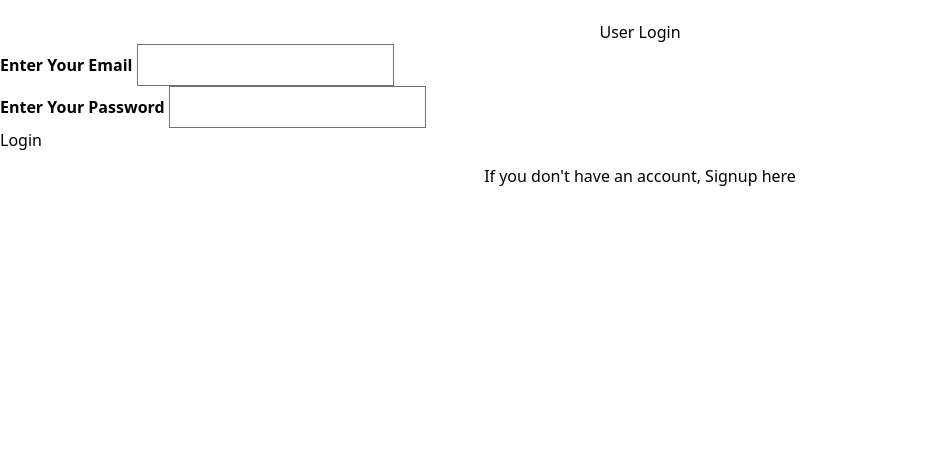
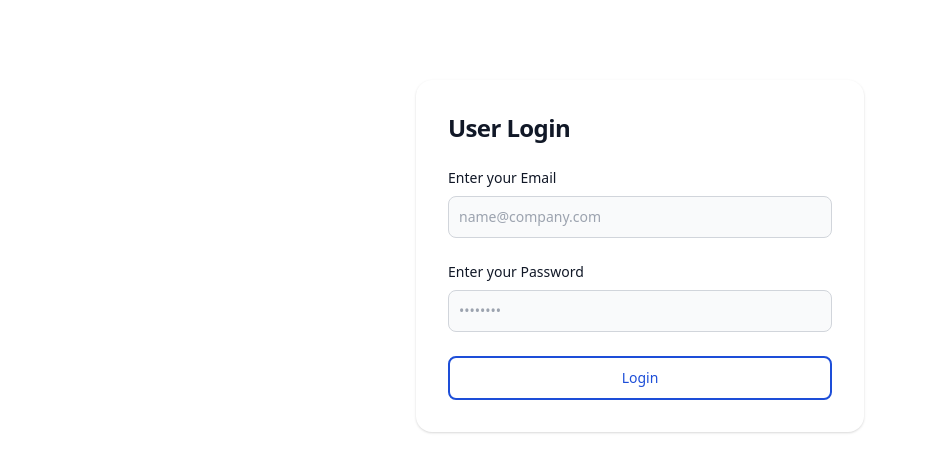
Before and after one commit to sammygojs/Flask_User_managementApp, a Flask app: page /user in a window 1280 px wide. Shown: the top 472 px of the page, without its empty margins (0-926 px from the left). Run offline with Flask 3, Linux system fonts and the light colour scheme; style sheets or scripts are compiled from the project's sources; some libraries are stand-ins or nearby versions.

Commit message:
fixed user login page

```diff
--- a/main.py
+++ b/main.py
@@ -349,13 +349,13 @@ def userDashboard():
         id=session.get('user_id')
         users=User().query.filter_by(id=id).first()
         if("asc" == request.args.get('sortBy')):
-            products=Product().query.order_by(asc(Product.price))
+            products=Product().query.order_by(asc(Product.price)).paginate(page=1,per_page=1)
             return render_template('user/dashboard.html',title="User Dashboard",users=users,productsList=products)
         if("desc" == request.args.get('sortBy')):
-            products=Product().query.order_by(desc(Product.price))
+            products=Product().query.order_by(desc(Product.price)).paginate(page=1,per_page=1)
             return render_template('user/dashboard.html',title="User Dashboard",users=users,productsList=products)
         else:
-            products=Product().query.all()
+            products=Product().query.paginate(page=1,per_page=1)
         return render_template('user/dashboard.html',title="User Dashboard",users=users,productsList=products)
 
 @app.route('/user',methods=["POST","GET"])
--- a/templates/user/index.html
+++ b/templates/user/index.html
@@ -1,49 +1,60 @@
 {% extends "user/layout.html" %}
 
 {% block content %}
-<!-- <div class="bg-image"
-     style="background-image: url('https://mdbootstrap.com/img/Photos/Others/images/76.jpg');
-            height: 100vh; "> -->
+<section class="dark:bg-gray-900">
 
-<div class="container my-5">
-    <div class="row justify-content-center">
-        <div class="col-md-6">
-            <!-- Project Logo
-            <div class="text-center mb-4">
-                <img src="{{ url_for('static', filename='SolarOffset.jpeg') }}" alt="Solar Offset Logo" class="img-fluid" style="max-width: 200px;">
-            </div> -->
 
-            <div class="card" style="border-radius: 5%;">
-                <h5 class="card-header text-center">User Login</h5>
-                <div class="card-body">
-                    {% with messages = get_flashed_messages(with_categories=true) %}
+    <div class="flex flex-col items-center justify-center px-6 py-8 mx-auto my-20 lg:py-0 ">
+
+        <!-- <a href="#" class="flex items-center mb-6 text-2xl font-semibold text-gray-900 dark:text-white">
+            <img class="w-8 h-8 mr-2" src="https://flowbite.s3.amazonaws.com/blocks/marketing-ui/logo.svg" alt="logo">
+            Flowbite
+        </a> -->
+        {% with messages=get_flashed_messages(with_categories=true) %}
             {% if messages %}
-                    {% for category, message in messages %}
-                    <div class="alert alert-{{ category }}">
-                        {{ message }}
+            {% for category,message in messages %}
+            <div class="alert alert-{{category}}">
+                <strong>{{message}}</strong>
             </div>
             {% endfor %}
             {% endif %}
             {% endwith %}
-
-                    <form action="" method="POST">
-                        <div class="form-group">
-                            <label for="email"><b>Enter Your Email</b></label>
-                            <input type="email" name="email" id="email" class="form-control" required>
+        <div class="w-full bg-white rounded-2xl shadow dark:border md:mt-0 sm:max-w-md xl:p-0 dark:bg-gray-800 dark:border-gray-700">
+            <div class="p-6 space-y-4 md:space-y-6 sm:p-8">
+                <h1 class="text-xl font-bold leading-tight tracking-tight text-gray-900 md:text-2xl dark:text-white">
+                    User Login
+                </h1>
+                <form class="space-y-4 md:space-y-6" action="" method="POST">
+                    <div>
+                        <label for="email" class="block mb-2 text-sm font-medium text-gray-900 dark:text-white">Enter your Email</label>
+                        <input name="email" id="email" class="bg-gray-50 border border-gray-300 text-gray-900 sm:text-sm rounded-lg focus:ring-primary-600 focus:border-primary-600 block w-full p-2.5 dark:bg-gray-700 dark:border-gray-600 dark:placeholder-gray-400 dark:text-white dark:focus:ring-blue-500 dark:focus:border-blue-500" placeholder="name@company.com" required="">
                     </div>
-                        <div class="form-group">
-                            <label for="password"><b>Enter Your Password</b></label>
-                            <input type="password" name="password" id="password" class="form-control" required>
+                    <div>
+                        <label for="password" class="block mb-2 text-sm font-medium text-gray-900 dark:text-white">Enter your Password</label>
+                        <input type="password" name="password" id="password" placeholder="••••••••" class="bg-gray-50 border border-gray-300 text-gray-900 sm:text-sm rounded-lg focus:ring-primary-600 focus:border-primary-600 block w-full p-2.5 dark:bg-gray-700 dark:border-gray-600 dark:placeholder-gray-400 dark:text-white dark:focus:ring-blue-500 dark:focus:border-blue-500" required="">
                     </div>
-                        <button type="submit" class="btn btn-success w-100">Login</button>
+                    <!-- <div class="flex items-center justify-between">
+                        <div class="flex items-start"> -->
+                            <!-- <div class="flex items-center h-5">
+                              <input id="remember" aria-describedby="remember" type="checkbox" class="w-4 h-4 border border-gray-300 rounded bg-gray-50 focus:ring-3 focus:ring-primary-300 dark:bg-gray-700 dark:border-gray-600 dark:focus:ring-primary-600 dark:ring-offset-gray-800" required="">
+                            </div>
+                            <div class="ml-3 text-sm">
+                              <label for="remember" class="text-gray-500 dark:text-gray-300">Remember me</label>
+                            </div> -->
+                        <!-- </div>
+                        <a href="#" class="text-sm font-medium text-primary-600 hover:underline dark:text-primary-500">Forgot password?</a>
+                    </div> -->
+                    <!-- <form action="" method="POST"> -->
+                        <button class="w-full text-blue-700 border-blue-700 border-2 bg-primary-600 hover:bg-primary-700 focus:ring-4 focus:outline-none focus:ring-primary-300 font-medium rounded-lg text-sm px-5 py-2.5 text-center dark:bg-primary-600 dark:hover:bg-primary-700 dark:focus:ring-primary-800">
+                            Login</button>
+                    <!-- </form> -->
+                    <!-- <p class="text-sm font-light text-gray-500 dark:text-gray-400">
+                        Don’t have an account yet? <a href="#" class="font-medium text-primary-600 hover:underline dark:text-primary-500">Sign up</a>
+                    </p> -->
                 </form>
-                    <div class="mt-3 text-center">
-                        <span>If you don't have an account, </span><a href="/user/signup" class="nav-link d-inline p-0">Signup here</a>
             </div>
         </div>
     </div>
-        </div>
-    </div>
-</div>
-<!-- </div> -->
+  </section>
+
 {% endblock content %}
```
Also changed, not shown: instance/ums.sqlite. Lines whose indentation alone changed are shown as unchanged.
